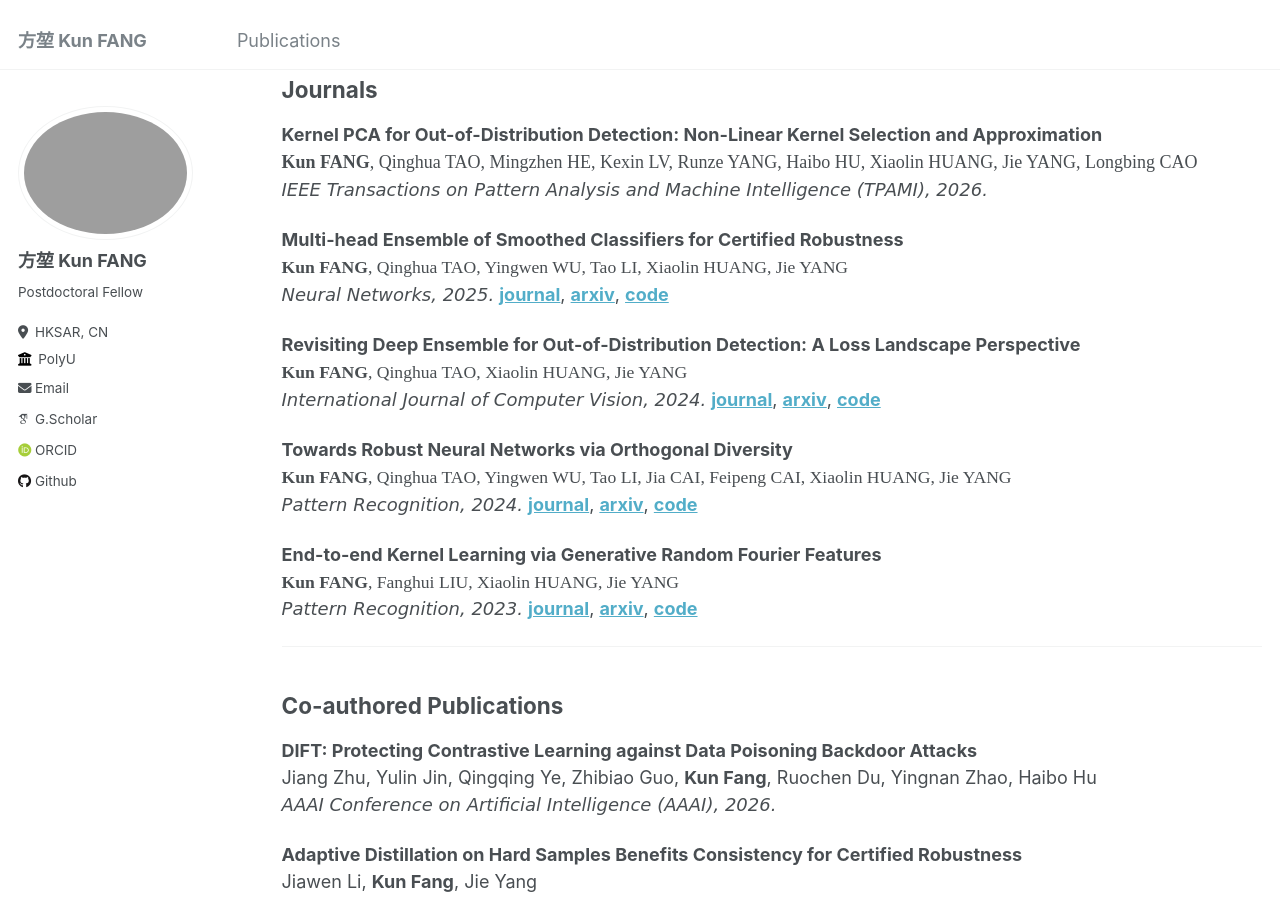
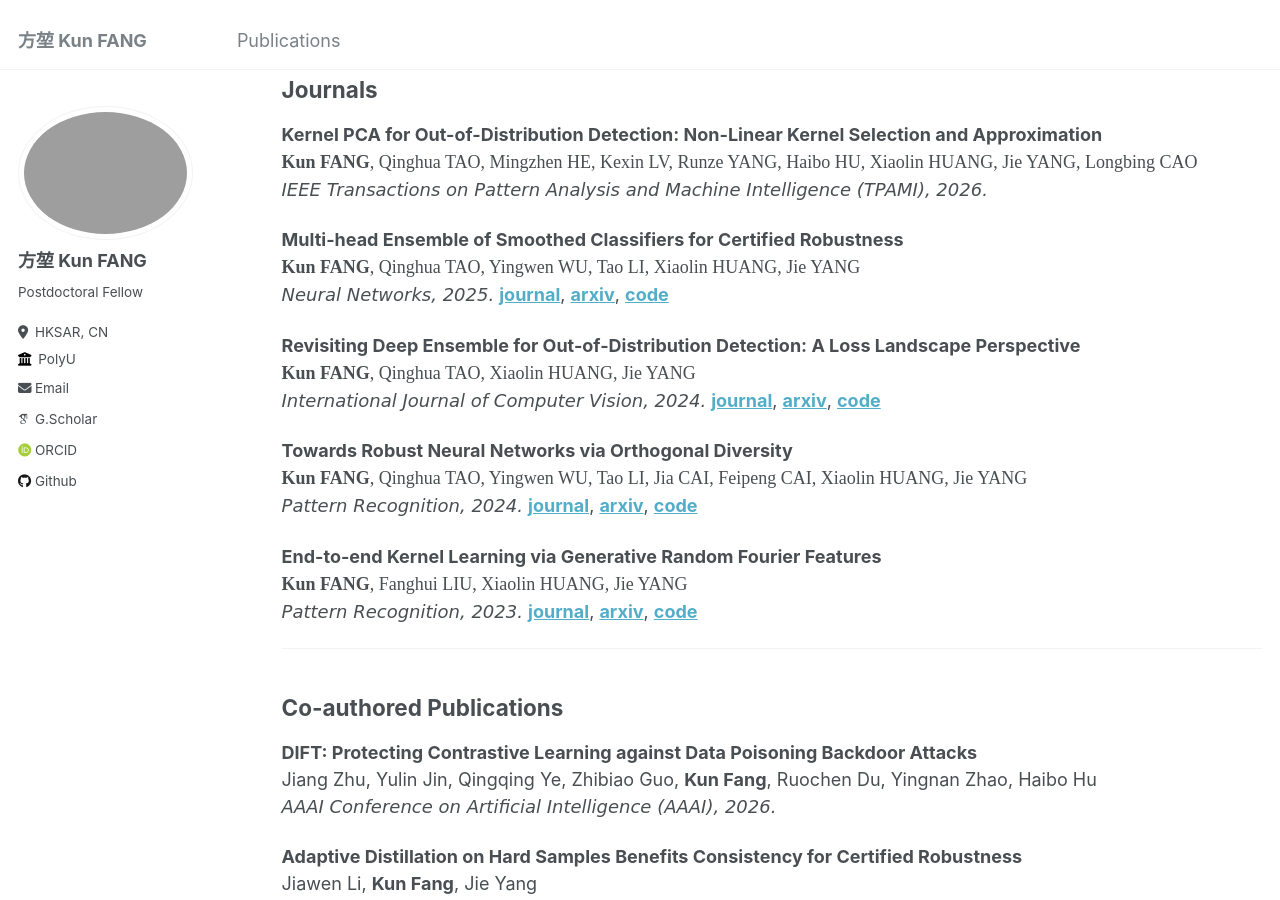
Before and after one commit to fanghenshaometeor/fanghenshaometeor.github.io, a Jekyll site: the page built from _pages/publications.md, in a window 1280 px wide and 900 px high, scrolled down 581 px. Built offline with Jekyll 4.4.1, drawn with Linux system fonts in a browser that asks for light colours; some web fonts are replaced.

Commit message:
update-pub

```diff
--- a/_pages/publications.md
+++ b/_pages/publications.md
@@ -44,21 +44,21 @@ author_profile: true
 <span style="font-family:comic sans ms; font-size:1em;">*IEEE Transactions on Pattern Analysis and Machine Intelligence (TPAMI), 2026.*</span>
 
 **Multi-head Ensemble of Smoothed Classifiers for Certified Robustness**
-<span style="font-family:Segoe Print; font-size:0.98em;">**Kun FANG**, Qinghua TAO, Yingwen WU, Tao LI, Xiaolin HUANG, Jie YANG</span>
+<span style="font-family:Ink Free; font-size:1em;">**Kun FANG**, Qinghua TAO, Yingwen WU, Tao LI, Xiaolin HUANG, Jie YANG</span>
 <span style="font-family:comic sans ms; font-size:1em;">*Neural Networks, 2025.*</span> **[journal](https://doi.org/10.1016/j.neunet.2025.107426)**, **[arxiv](https://arxiv.org/abs/2211.10882)**, **[code](https://github.com/fanghenshaometeor/smoothed-multihead-ensemble)**
 
 
 **Revisiting Deep Ensemble for Out-of-Distribution Detection: A Loss Landscape Perspective**
-<span style="font-family:Segoe Print; font-size:0.98em;">**Kun FANG**, Qinghua TAO, Xiaolin HUANG, Jie YANG</span>
+<span style="font-family:Ink Free; font-size:1em;">**Kun FANG**, Qinghua TAO, Xiaolin HUANG, Jie YANG</span>
 <span style="font-family:comic sans ms; font-size:1em;">*International Journal of Computer Vision, 2024.*</span> **[journal](https://doi.org/10.1007/s11263-024-02156-x)**, **[arxiv](https://arxiv.org/abs/2310.14227)**, **[code](https://github.com/fanghenshaometeor/ood-mode-ensemble)**
 
 **Towards Robust Neural Networks via Orthogonal Diversity**
-<span style="font-family:Segoe Print; font-size:0.98em;">**Kun FANG**, Qinghua TAO, Yingwen WU, Tao LI, Jia CAI, Feipeng CAI, Xiaolin HUANG, Jie YANG</span>
+<span style="font-family:Ink Free; font-size:1em;">**Kun FANG**, Qinghua TAO, Yingwen WU, Tao LI, Jia CAI, Feipeng CAI, Xiaolin HUANG, Jie YANG</span>
 <span style="font-family:comic sans ms; font-size:1em;">*Pattern Recognition, 2024.*</span> **[journal](https://doi.org/10.1016/j.patcog.2024.110281)**, **[arxiv](https://arxiv.org/abs/2010.12190)**, **[code](https://github.com/fanghenshaometeor/DIversity-via-Orthogonality)**
 
 
 **End-to-end Kernel Learning via Generative Random Fourier Features**
-<span style="font-family:Segoe Print; font-size:0.98em;">**Kun FANG**, Fanghui LIU, Xiaolin HUANG, Jie YANG</span>
+<span style="font-family:Ink Free; font-size:1em;">**Kun FANG**, Fanghui LIU, Xiaolin HUANG, Jie YANG</span>
 <span style="font-family:comic sans ms; font-size:1em;">*Pattern Recognition, 2023.*</span> **[journal](https://doi.org/10.1016/j.patcog.2022.109057)**, **[arxiv](https://arxiv.org/abs/2009.04614)**, **[code](https://github.com/fanghenshaometeor/GenerativeRFF)**<!--, **[read more](/publication/2015-10-01-paper-title-number-3)**-->
 
 ---
```
